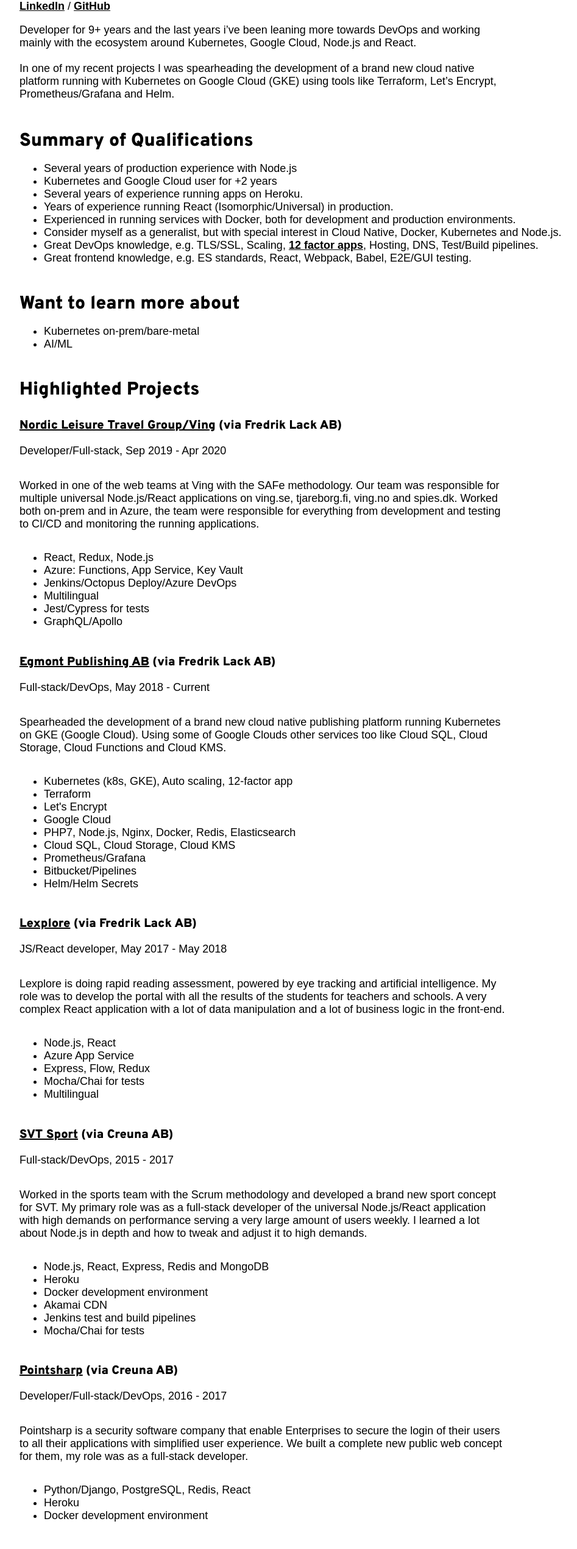
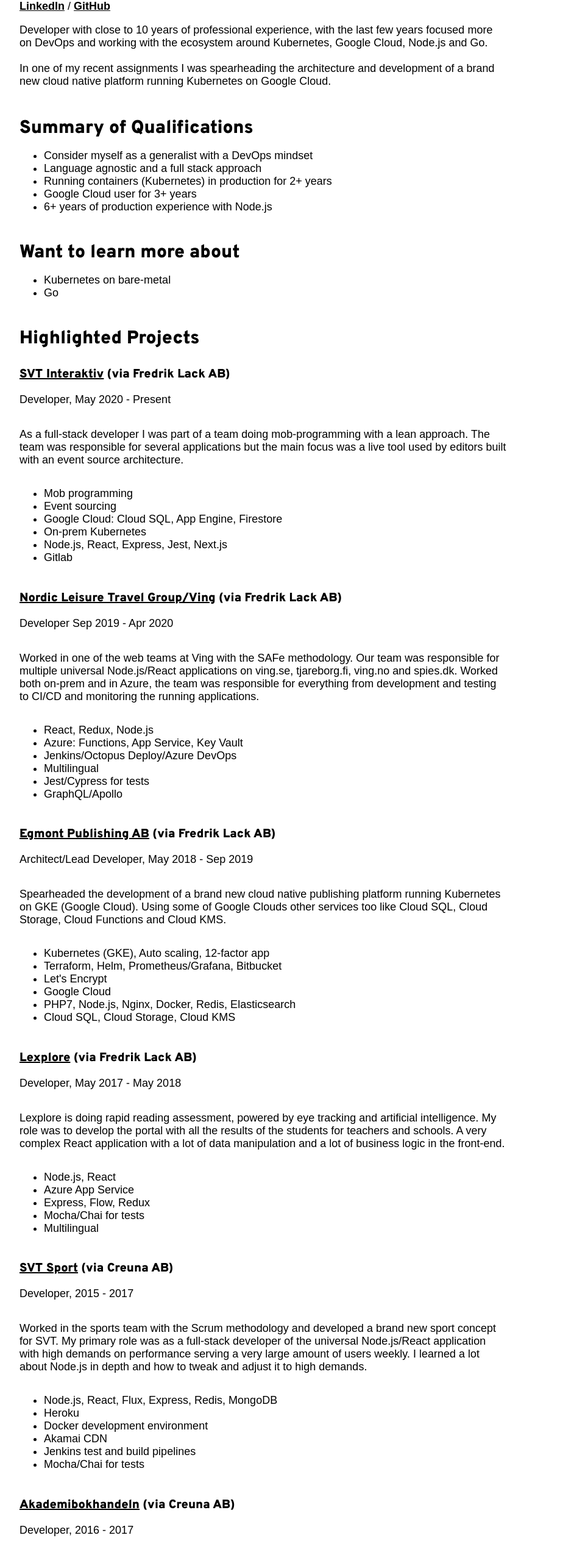
Before and after one commit to sthlmio/web, a Next.js app: page /fredrik-lack in a window 1280 px wide. Shown: the part 239-2779 px from the top of the page at 61% size, without its empty margins (96-1043 px from the left). Built offline with nearby package versions, Linux system fonts and the light colour scheme; a web font is replaced by a local one.

Commit message:
Updating profile

```diff
--- a/pages/fredrik-lack.js
+++ b/pages/fredrik-lack.js
@@ -34,64 +34,73 @@ export default function FredrikLack() {
             </a>
           </small>
           <p className="text">
-            Developer for 9+ years and the last years i’ve been leaning more
-            towards DevOps and working mainly with the ecosystem around
-            Kubernetes, Google Cloud, Node.js and React.
+            Developer with close to 10 years of professional experience, with
+            the last few years focused more on DevOps and working with the
+            ecosystem around Kubernetes, Google Cloud, Node.js and Go.
             <br />
             <br />
-            In one of my recent projects I was spearheading the development of a
-            brand new cloud native platform running with Kubernetes on Google
-            Cloud (GKE) using tools like Terraform, Let’s Encrypt,
-            Prometheus/Grafana and Helm.
+            In one of my recent assignments I was spearheading the architecture
+            and development of a brand new cloud native platform running
+            Kubernetes on Google Cloud.
           </p>
 
           <h3>Summary of Qualifications</h3>
           <ul>
-            <li>Several years of production experience with Node.js</li>
-            <li>Kubernetes and Google Cloud user for +2 years</li>
-            <li>Several years of experience running apps on Heroku.</li>
-            <li>
-              Years of experience running React (Isomorphic/Universal) in
-              production.
-            </li>
-            <li>
-              Experienced in running services with Docker, both for development
-              and production environments.
-            </li>
-            <li>
-              Consider myself as a generalist, but with special interest in
-              Cloud Native, Docker, Kubernetes and Node.js.
-            </li>
-            <li>
-              Great DevOps knowledge, e.g. TLS/SSL, Scaling,{' '}
-              <a target="_blank" href="https://12factor.net/">
-                12 factor apps
-              </a>
-              , Hosting, DNS, Test/Build pipelines.
-            </li>
-            <li>
-              Great frontend knowledge, e.g. ES standards, React, Webpack,
-              Babel, E2E/GUI testing.
-            </li>
+            <li>Consider myself as a generalist with a DevOps mindset</li>
+            <li>Language agnostic and a full stack approach</li>
+            <li>Running containers (Kubernetes) in production for 2+ years</li>
+            <li>Google Cloud user for 3+ years</li>
+            <li>6+ years of production experience with Node.js</li>
           </ul>
 
           <h3>Want to learn more about</h3>
           <ul>
-            <li>Kubernetes on-prem/bare-metal</li>
-            <li>AI/ML</li>
+            <li>Kubernetes on bare-metal</li>
+            <li>Go</li>
           </ul>
 
           <h3>Highlighted Projects</h3>
           <h4>
-            <a href="https://www.ving.se">Nordic Leisure Travel Group/Ving</a>{' '}
+            <a
+              href="https://svti.svt.se/"
+              rel="noopener noreferrer"
+              target="_blank"
+            >
+              SVT Interaktiv
+            </a>{' '}
             (via Fredrik Lack AB)
           </h4>
-          <p className="text">Developer/Full-stack, Sep 2019 - Apr 2020</p>
+          <p className="text">Developer, May 2020 - Present</p>
+          <p className="text">
+            As a full-stack developer I was part of a team doing mob-programming
+            with a lean approach. The team was responsible for several
+            applications but the main focus was a live tool used by editors
+            built with an event source architecture.
+          </p>
+          <ul>
+            <li>Mob programming</li>
+            <li>Event sourcing</li>
+            <li>Google Cloud: Cloud SQL, App Engine, Firestore</li>
+            <li>On-prem Kubernetes</li>
+            <li>Node.js, React, Express, Jest, Next.js</li>
+            <li>Gitlab</li>
+          </ul>
+          <h4>
+            <a
+              href="https://www.ving.se"
+              rel="noopener noreferrer"
+              target="_blank"
+            >
+              Nordic Leisure Travel Group/Ving
+            </a>{' '}
+            (via Fredrik Lack AB)
+          </h4>
+          <p className="text">Developer Sep 2019 - Apr 2020</p>
           <p className="text">
             Worked in one of the web teams at Ving with the SAFe methodology.
             Our team was responsible for multiple universal Node.js/React
             applications on ving.se, tjareborg.fi, ving.no and spies.dk. Worked
-            both on-prem and in Azure, the team were responsible for everything
+            both on-prem and in Azure, the team was responsible for everything
             from development and testing to CI/CD and monitoring the running
             applications.
           </p>
@@ -104,10 +113,16 @@ export default function FredrikLack() {
             <li>GraphQL/Apollo</li>
           </ul>
           <h4>
-            <a href="http://egmontdigital.se/">Egmont Publishing AB</a> (via
-            Fredrik Lack AB)
+            <a
+              href="https://www.storyhouseegmont.se/"
+              rel="noopener noreferrer"
+              target="_blank"
+            >
+              Egmont Publishing AB
+            </a>{' '}
+            (via Fredrik Lack AB)
           </h4>
-          <p className="text">Full-stack/DevOps, May 2018 - Current</p>
+          <p className="text">Architect/Lead Developer, May 2018 - Sep 2019</p>
           <p className="text">
             Spearheaded the development of a brand new cloud native publishing
             platform running Kubernetes on GKE (Google Cloud). Using some of
@@ -115,21 +130,24 @@ export default function FredrikLack() {
             Cloud Functions and Cloud KMS.
           </p>
           <ul>
-            <li>Kubernetes (k8s, GKE), Auto scaling, 12-factor app</li>
-            <li>Terraform</li>
+            <li>Kubernetes (GKE), Auto scaling, 12-factor app</li>
+            <li>Terraform, Helm, Prometheus/Grafana, Bitbucket</li>
             <li>Let's Encrypt</li>
             <li>Google Cloud</li>
             <li>PHP7, Node.js, Nginx, Docker, Redis, Elasticsearch</li>
             <li>Cloud SQL, Cloud Storage, Cloud KMS</li>
-            <li>Prometheus/Grafana</li>
-            <li>Bitbucket/Pipelines</li>
-            <li>Helm/Helm Secrets</li>
           </ul>
           <h4>
-            <a href="https://www.lexplore.com/">Lexplore</a> (via Fredrik Lack
-            AB)
+            <a
+              href="https://www.lexplore.com/"
+              rel="noopener noreferrer"
+              target="_blank"
+            >
+              Lexplore
+            </a>{' '}
+            (via Fredrik Lack AB)
           </h4>
-          <p className="text">JS/React developer, May 2017 - May 2018</p>
+          <p className="text">Developer, May 2017 - May 2018</p>
           <p className="text">
             Lexplore is doing rapid reading assessment, powered by eye tracking
             and artificial intelligence. My role was to develop the portal with
@@ -145,9 +163,16 @@ export default function FredrikLack() {
             <li>Multilingual</li>
           </ul>
           <h4>
-            <a href="https://www.svt.se/sport/">SVT Sport</a> (via Creuna AB)
+            <a
+              href="https://svti.svt.se/"
+              rel="noopener noreferrer"
+              target="_blank"
+            >
+              SVT Sport
+            </a>{' '}
+            (via Creuna AB)
           </h4>
-          <p className="text">Full-stack/DevOps, 2015 - 2017</p>
+          <p className="text">Developer, 2015 - 2017</p>
           <p className="text">
             Worked in the sports team with the Scrum methodology and developed a
             brand new sport concept for SVT. My primary role was as a full-stack
@@ -157,7 +182,7 @@ export default function FredrikLack() {
             it to high demands.
           </p>
           <ul>
-            <li>Node.js, React, Express, Redis and MongoDB</li>
+            <li>Node.js, React, Flux, Express, Redis, MongoDB</li>
             <li>Heroku</li>
             <li>Docker development environment</li>
             <li>Akamai CDN</li>
@@ -165,68 +190,48 @@ export default function FredrikLack() {
             <li>Mocha/Chai for tests</li>
           </ul>
           <h4>
-            <a href="https://www.pointsharp.com/">Pointsharp</a> (via Creuna AB)
-          </h4>
-          <p className="text">Developer/Full-stack/DevOps, 2016 - 2017</p>
-          <p className="text">
-            Pointsharp is a security software company that enable Enterprises to
-            secure the login of their users to all their applications with
-            simplified user experience. We built a complete new public web
-            concept for them, my role was as a full-stack developer.
-          </p>
-          <ul>
-            <li>Python/Django, PostgreSQL, Redis, React</li>
-            <li>Heroku</li>
-            <li>Docker development environment</li>
-          </ul>
-          <h4>
-            <a href="https://www.akademibokhandeln.se/">Akademibokhandeln</a>{' '}
+            <a
+              href="https://www.akademibokhandeln.se/"
+              rel="noopener noreferrer"
+              target="_blank"
+            >
+              Akademibokhandeln
+            </a>{' '}
             (via Creuna AB)
           </h4>
           <p className="text">Developer, 2016 - 2017</p>
-          <p className="text">
-            Akademibokhandeln was about to release it’s e-commerce concept, so
-            my primary role was to develop the checkout page. I learned a lot
-            about Elasticsearch and Python.
-          </p>
-          <ul>
-            <li>
-              React, Python/Django, PostgreSQL, React, Elasticsearch, Redis
-            </li>
-            <li>Heroku</li>
-            <li>Docker development environment</li>
-          </ul>
-
-          <h3>Open Source Projects</h3>
           <h4>
-            <a href="https://github.com/larsha/bolaget.io">bolaget.io</a>
+            <a
+              href="https://www.pointsharp.com/"
+              rel="noopener noreferrer"
+              target="_blank"
+            >
+              Pointsharp
+            </a>{' '}
+            (via Creuna AB)
           </h4>
-          <p className="text">Full-stack/DevOps</p>
-          <ul>
-            <li>Node.js, Elasticsearch, HashiCorp Vault</li>
-            <li>Hosted on Kubernetes (GKE, Preemptibles), 12 factor app</li>
-            <li>Docker environments for development and production</li>
-            <li>Travis test and build pipelines</li>
-            <li>RESTful(ish) API</li>
-            <li>Let's Encrypt automation</li>
-            <li>Prometheus/Grafana dashboards for supervision</li>
-          </ul>
+          <p className="text">Developer, 2016 - 2017</p>
           <h4>
-            <a href="https://github.com/sthlmio/preemptible-sentinel">
-              Preemptible Sentinel
+            <a
+              href="https://www.assaabloy.com/"
+              rel="noopener noreferrer"
+              target="_blank"
+            >
+              ASSA ABLOY
+            </a>{' '}
+            (via Creuna AB)
+          </h4>
+          <p className="text">Developer/Front-end lead, 2015</p>
+          <h4>
+            <a
+              href="https://www.storyhouseegmont.se/"
+              rel="noopener noreferrer"
+              target="_blank"
+            >
+              Egmont Publishing AB
             </a>
           </h4>
-          <p className="text">Developer/Full-stack/DevOps</p>
-          <p className="text">
-            Kubernetes controller that will drain and delete nodes
-            (preemptibles) if they are created to close to each other to prevent
-            GKE 24h deletion policy.
-          </p>
-          <ul>
-            <li>Go</li>
-            <li>Kubernetes, Helm</li>
-            <li>Travis test and build pipelines</li>
-          </ul>
+          <p className="text">Developer, 2012 - 2015</p>
         </div>
         {/*language=SCSS*/}
         <style jsx>{`
```
Also changed, not shown: 1 other file (tests, documents, lock files or other folders).
